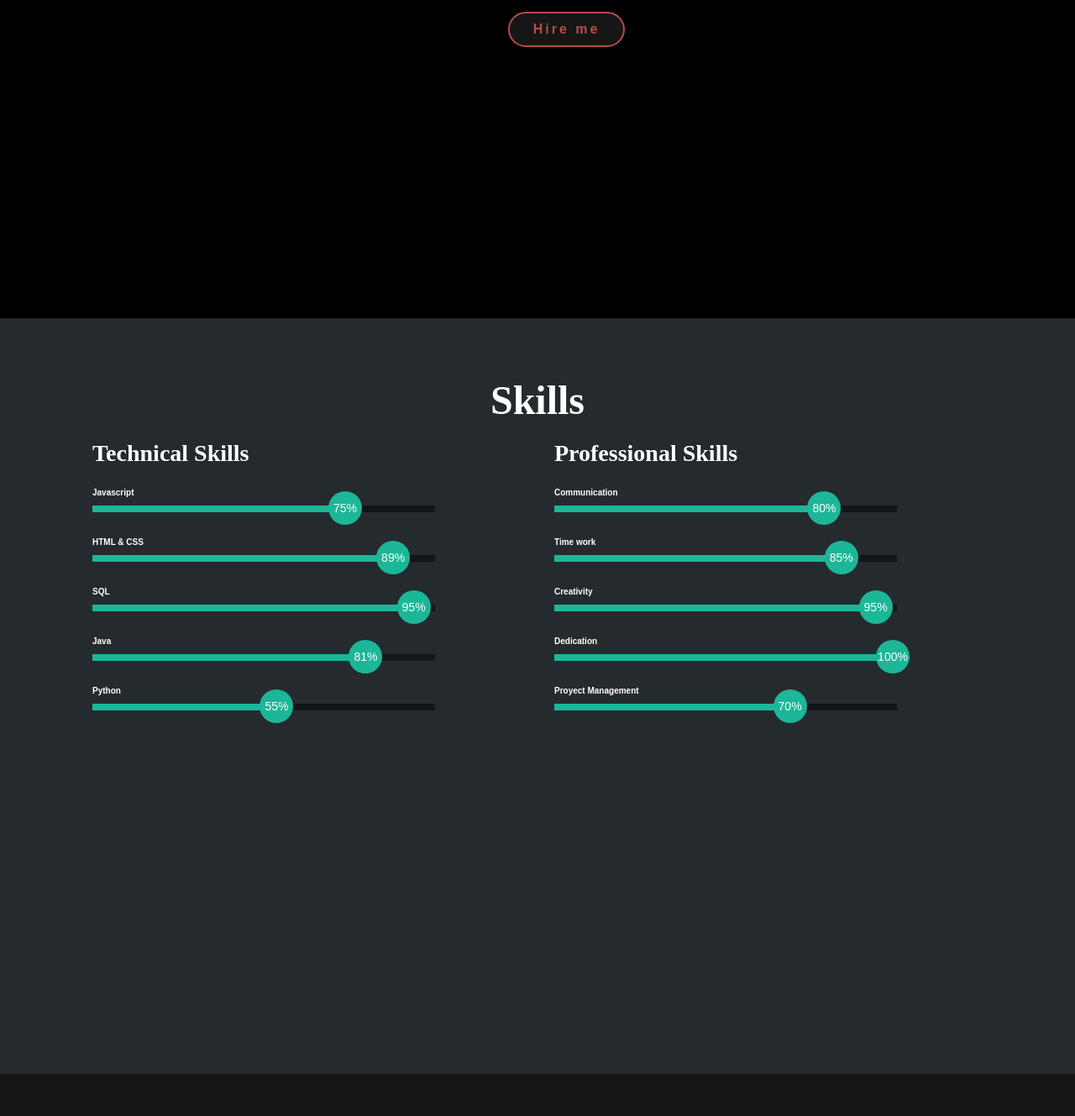
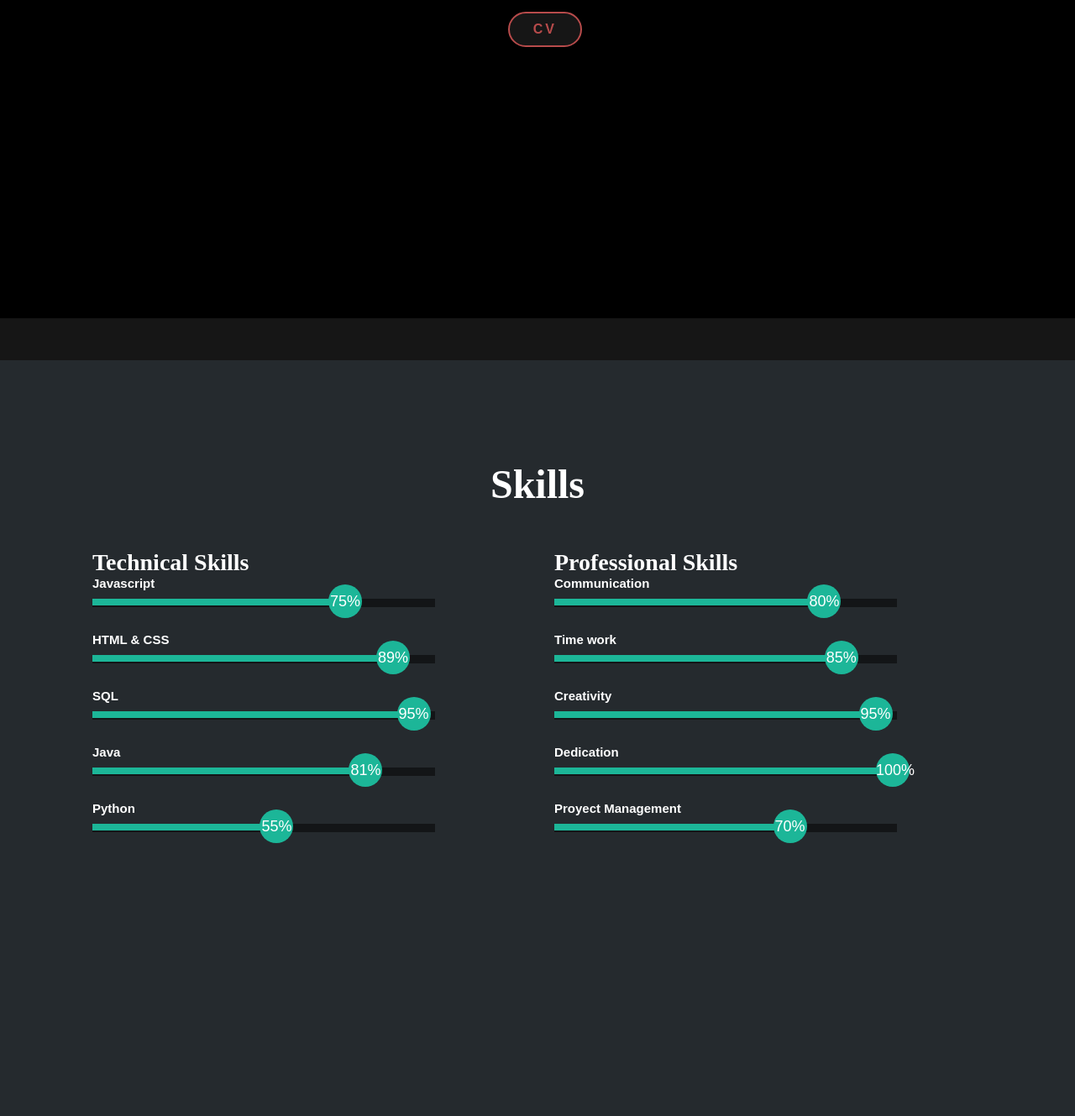
Before and after one commit to P-Fran-19/Portfolio-Website, a plain HTML site: page index.html in a window 1280 px wide. Shown: the part 521-1850 px from the top of the page at 84% size. Before the commit the page ends 1800 px from the top, so only its background shows below. Drawn offline with Linux system fonts and the light colour scheme; a script that the page names is missing; a web font is replaced by a local one.

Commit message:
se agrega subir cv

```diff
--- a/index.html
+++ b/index.html
@@ -14,11 +14,10 @@
         <nav id="nav">
             <ul>
             <a href="#">Home</a>
-            <a href="#" onclick="seleccionar()" >Skills</a>
+            <a href="#skills" onclick="seleccionar()" >Skills</a>
             <a href="#" onclick="seleccionar()">Proyects</a>
             <a href="#" onclick="seleccionar()">Education</a>
             <a href="#" onclick="seleccionar()">Experience</a>
-            <a href="#" onclick="seleccionar()">Curiculum</a>
         </ul>
         </nav>
         <div class="nav-responsive" onclick="mostrarOcultarMenu()">
@@ -40,13 +39,13 @@
                 <a href="https://wa.me/5491166222001" target="_blank"><i class="fa-brands fa-whatsapp"></i></a>
                 <a href="mailto:franhuber2005@gmail.com" target="_blank"><i class="fa-brands fa-envelope"></i></a>
             </div>
-            <a href="#" class="btn">Hire me</a>
+            <a href="CV.jpeg" class="btn"download>CV</a>
         </div>
     </section>
     <!-- SECCION SKILLS -->
     <section class="skills" id="skills">
         <div class="contenido-seccion">
-            <h2>Skills</h2>
+            <h2 class="titluoS">Skills</h2>
             <div class="fila">
                 <!-- Technical Skill -->
                 <div class="col">
--- a/style.css
+++ b/style.css
@@ -10,6 +10,7 @@
 
 html{
     font-size: 62.5%;
+    scroll-behavior: smooth;
 }
 
 body{
@@ -265,36 +266,55 @@ section{
     font-size: 1.6rem;
 }
 
+
 /* SECCION S K I L L S */
-/* SECCION S K I L L S */
-.skills{
+
+.skills {
     background-color: #252A2E;
     color: #fff;
     padding: 50px 20px;
+    margin-top: 50px; /* Agrega espacio en la parte superior para mover la sección hacia abajo */
 }
-.skills .contenido-seccion{
+
+.skills .contenido-seccion {
     max-width: 1100px;
-    margin: auto;
+    margin: 50px auto 0; /* Esto agrega un margen superior de 50px */
 }
+
 .skills h2{
     font-size: 48px;
     font-family: 'Righteous';
     text-align: center;
     padding: 20px 0;
+}
 
+.skills .fila .col h3 {
+    font-size: 32px; /* Aumenta el tamaño de las letras de los subtítulos */
+    font-family: 'Righteous';
+    text-align: left; /* Alinea el texto a la izquierda */
 }
+
+.skills .skill > span {
+    font-size: 15px; /* Aumenta el tamaño del nombre de cada habilidad */
+    font-weight: bold;
+    display: block;
+    margin-bottom: 10px;
+}
+
 .skills .fila{
     display: flex;
+    margin-top: 30px;
 }
 .skills .fila .col{
-    width: 50%;
+    width: 100%;
     padding: 0 20px;
+    right: 20px;
 }
 .skills .fila .col h3{
     font-size: 28px;
     font-family: 'Righteous';
-    margin-bottom: 25px;
 }
+
 .skills .skill > span{
     font-weight: bold;
     display: block;
@@ -302,7 +322,7 @@ section{
 }
 .skills .skill .barra-skill{
     width: 80%;
-    height: 8px;
+    height: 10px;
     background-color: #131517;
     position: relative;
     margin-bottom: 30px;
@@ -325,7 +345,7 @@ section{
     text-align: center;
     top: -17px;
     right: -15px;
-    font-size: 14px;
+    font-size: 18px;
 }
 /* Estas clases se agregaran dinamicamente mediante javascript */
 .skills .skill .javascript{
```
Also changed, not shown: CV.jpeg (added).
